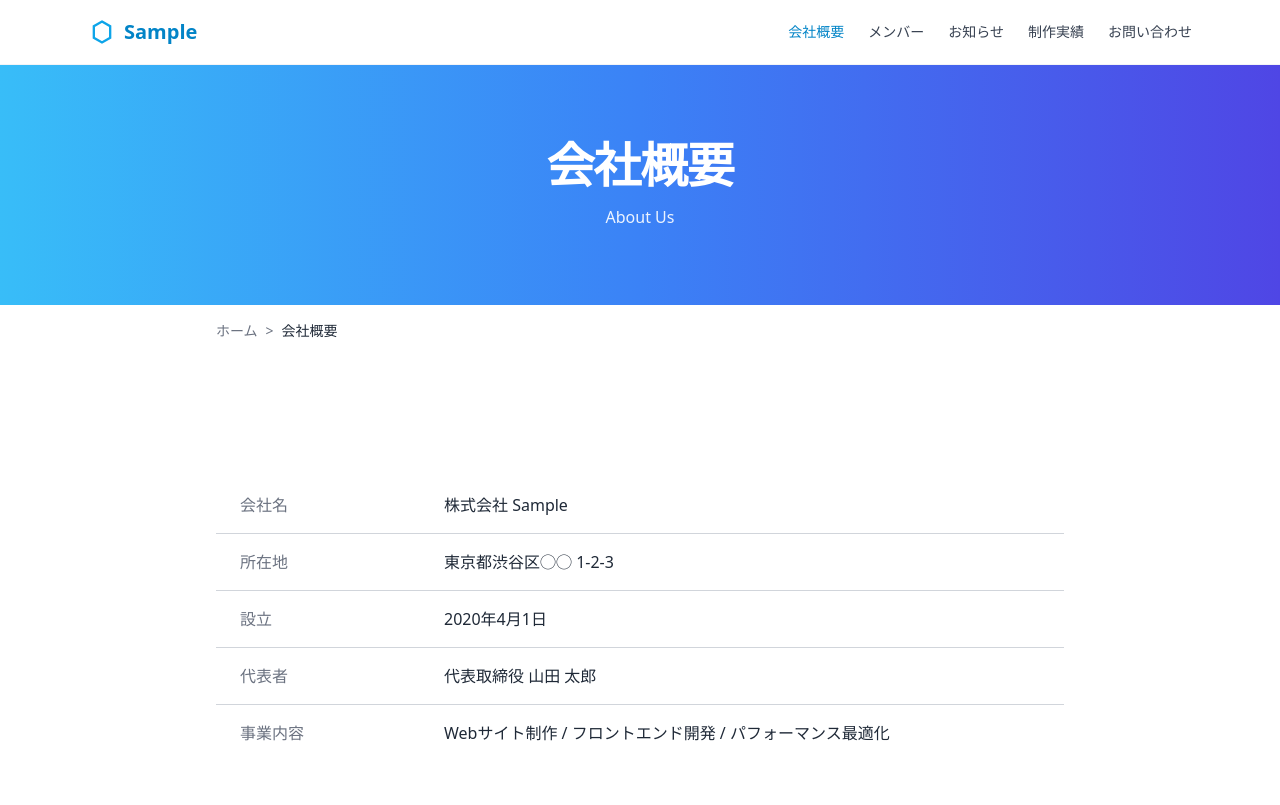
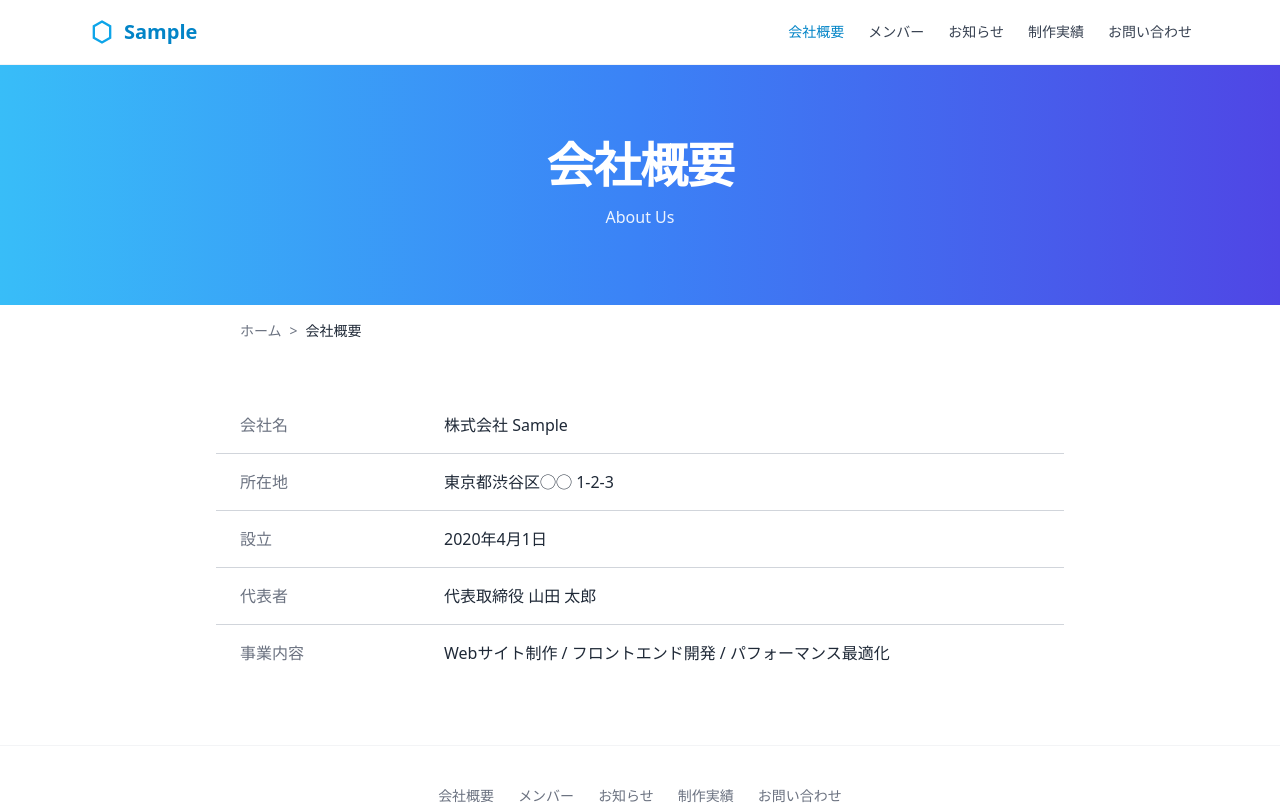
Before and after one commit to maichu050505/my-next-project, a Next.js app: page /about in a window 1280 px wide. Shown: the top 805 px of the page. Built offline with nearby package versions, Linux system fonts and the light colour scheme.

Commit message:
パンくずをlayout.tsxではなくpage.tsxで読み込むようにして、お知らせ詳細ページのパンくずを修正

```diff
--- a/_components/ui/Breadcrumbs.tsx
+++ b/_components/ui/Breadcrumbs.tsx
@@ -39,7 +39,7 @@ export default function Breadcrumbs({ items, baseLabel = "ホーム", baseHref =
 
   return (
     <>
-      <section className="mx-auto max-w-4xl px-5 sm:px-6 py-4 sm:py-4">
+      <div className="mx-auto max-w-4xl px-5 sm:px-6 py-4 sm:py-4">
         <nav aria-label="Breadcrumb" className="text-xs sm:text-sm">
           <ol className="flex flex-wrap items-center gap-2 text-gray-500">
             <li>
@@ -64,7 +64,7 @@ export default function Breadcrumbs({ items, baseLabel = "ホーム", baseHref =
             })}
           </ol>
         </nav>
-      </section>
+      </div>
 
       <script
         type="application/ld+json"
--- a/_components/ui/PageContentsSection.tsx
+++ b/_components/ui/PageContentsSection.tsx
@@ -18,7 +18,7 @@ export default function PageContentsSection({
   align = "center",
   maxWidthClass = "max-w-4xl",
   paddingXClass = "px-5 sm:px-6",
-  paddingYClass = "py-8 sm:py-20",
+  paddingYClass = "",
   className,
   children,
 }: Props) {
--- a/app/about/layout.tsx
+++ b/app/about/layout.tsx
@@ -1,5 +1,4 @@
 import HeroSection from "@/_components/ui/HeroSection";
-import Breadcrumbs from "@/_components/ui/Breadcrumbs";
 import PageContentsSection from "@/_components/ui/PageContentsSection";
 
 type Props = {
@@ -15,7 +14,7 @@ export default function RootLayout({ children }: Props) {
         background={{ type: "gradient" }} // 既定: sky→blue→indigo
         heightClass="h-[30svh] min-h-[240px]"
       />
-      <Breadcrumbs />
+
       <PageContentsSection>{children}</PageContentsSection>
     </main>
   );
--- a/app/about/page.tsx
+++ b/app/about/page.tsx
@@ -1,7 +1,10 @@
 import { DefinitionList } from "@/_components/ui/DefinitionList";
+import Breadcrumbs from "@/_components/ui/Breadcrumbs";
 
 export default function AboutPage() {
   return (
+    <>
+      <Breadcrumbs />
       <DefinitionList>
         <DefinitionList.Row term="会社名">株式会社 Sample</DefinitionList.Row>
         <DefinitionList.Row term="所在地">東京都渋谷区◯◯ 1-2-3</DefinitionList.Row>
@@ -11,5 +14,6 @@ export default function AboutPage() {
           Webサイト制作 / フロントエンド開発 / パフォーマンス最適化
         </DefinitionList.Row>
       </DefinitionList>
+    </>
   );
 }
--- a/app/members/layout.tsx
+++ b/app/members/layout.tsx
@@ -1,5 +1,4 @@
 import HeroSection from "@/_components/ui/HeroSection";
-import Breadcrumbs from "@/_components/ui/Breadcrumbs";
 import PageContentsSection from "@/_components/ui/PageContentsSection";
 
 type Props = {
@@ -15,7 +14,6 @@ export default function RootLayout({ children }: Props) {
         background={{ type: "gradient" }} // 既定: sky→blue→indigo
         heightClass="h-[30svh] min-h-[240px]"
       />
-      <Breadcrumbs />
       <PageContentsSection>{children}</PageContentsSection>
     </main>
   );
--- a/app/members/page.tsx
+++ b/app/members/page.tsx
@@ -1,11 +1,13 @@
 import Image from "next/image";
 import { getMembersList } from "@/app/_libs/microcms";
 import { MEMBERS_LIST_LIMIT } from "@/app/_constants";
+import Breadcrumbs from "@/_components/ui/Breadcrumbs";
 
 export default async function MembersPage() {
   const data = await getMembersList({ limit: MEMBERS_LIST_LIMIT });
   return (
     <>
+      <Breadcrumbs />
       {data.contents.length === 0 ? (
         <p>メンバーが登録されていません。</p>
       ) : (
--- a/app/news/[slug]/page.tsx
+++ b/app/news/[slug]/page.tsx
@@ -2,9 +2,9 @@ import { notFound } from "next/navigation";
 import { getNewsDetail } from "@/app/_libs/microcms";
 import Article from "@/_components/news/Article";
 import Button from "@/_components/ui/Button";
+import Breadcrumbs from "@/_components/ui/Breadcrumbs";
 
 type Props = {
-  // ★ Next.js 15 では Promise になります
   params: Promise<{ slug: string }>;
 };
 
@@ -20,6 +20,7 @@ export default async function Page({ params }: Props) {
 
   return (
     <>
+      <Breadcrumbs items={[{ name: "お知らせ", href: "/news" }, { name: data.title }]} />
       <Article data={data} />
       <div className="mt-10 text-center">
         <Button href="/news">お知らせ一覧へ</Button>
--- a/app/news/layout.tsx
+++ b/app/news/layout.tsx
@@ -6,7 +6,7 @@ type Props = {
   children: React.ReactNode;
 };
 
-export default function RootLayout({ children }: Props) {
+export default async function RootLayout({ children }: Props) {
   return (
     <main className="bg-white text-gray-800">
       <HeroSection
@@ -15,7 +15,6 @@ export default function RootLayout({ children }: Props) {
         background={{ type: "gradient" }} // 既定: sky→blue→indigo
         heightClass="h-[30svh] min-h-[240px]"
       />
-      <Breadcrumbs />
       <PageContentsSection>{children}</PageContentsSection>
     </main>
   );
--- a/app/news/page.tsx
+++ b/app/news/page.tsx
@@ -1,7 +1,13 @@
 import { getNewsList } from "@/app/_libs/microcms";
 import NewsList from "@/_components/news/NewsList";
+import Breadcrumbs from "@/_components/ui/Breadcrumbs";
 
 export default async function NewsPage() {
   const { contents: news } = await getNewsList();
-  return <NewsList news={news} />;
+  return (
+    <>
+      <Breadcrumbs />
+      <NewsList news={news} />
+    </>
+  );
 }
```
Lines whose indentation alone changed are shown as unchanged.
